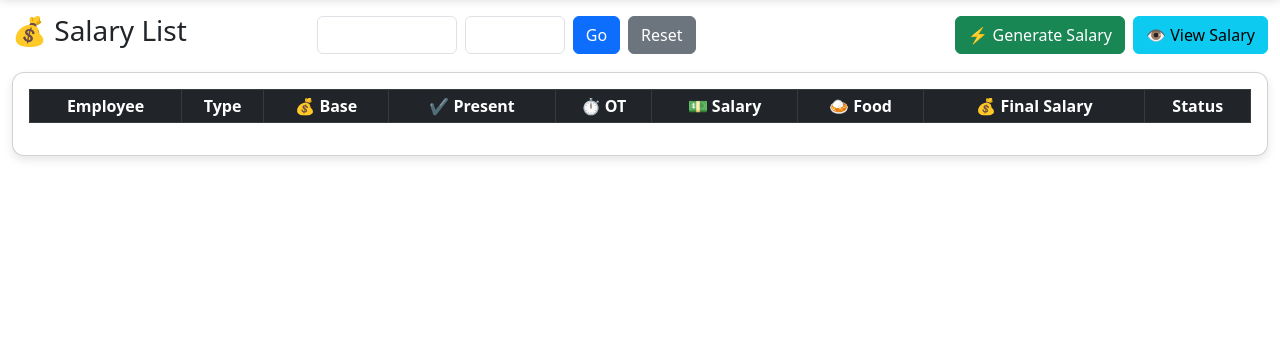
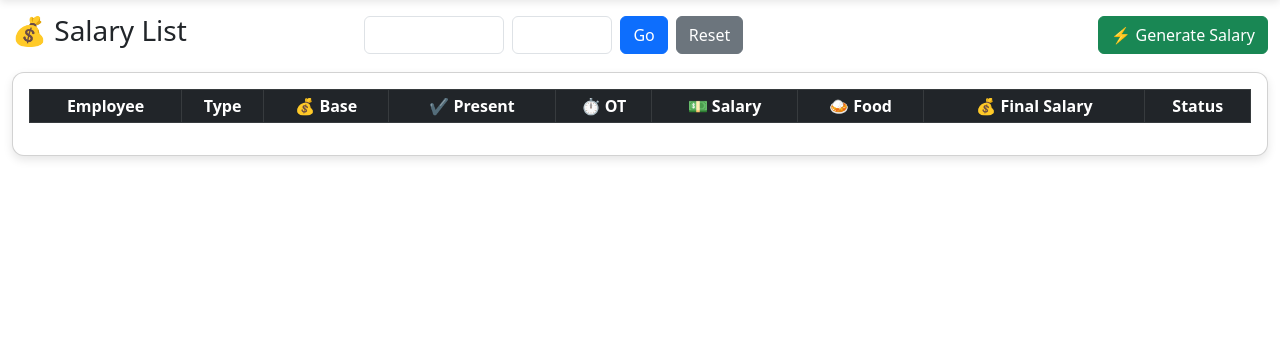
Before and after one commit to shubhamkumarsaini/Construction, a Django app: template mainapp/templates/salary/salary_list.html in a window 1280 px wide. Shown: the part 56-420 px from the top of the page. Run offline with Django 3.2, Linux system fonts and the light colour scheme; the template is opened without the code that fills it, so the values that code supplies are empty.

Commit message:
salary list edit hide view salary button

```diff
--- a/mainapp/templates/salary/salary_list.html
+++ b/mainapp/templates/salary/salary_list.html
@@ -81,10 +81,10 @@ thead th:first-child {
                 ⚡ Generate Salary
             </a>
 
-            <a href="/salary/view/?month={{ month }}&year={{ year }}"
+            {% comment %} <a href="/salary/view/?month={{ month }}&year={{ year }}"
             class="btn btn-info">
                 👁 View Salary
-            </a>
+            </a> {% endcomment %}
 
         </div>
 
```
